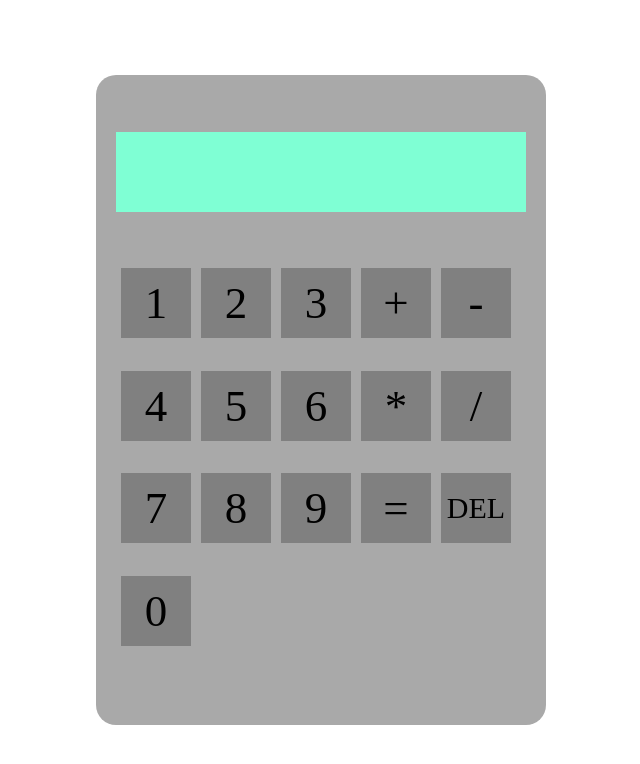
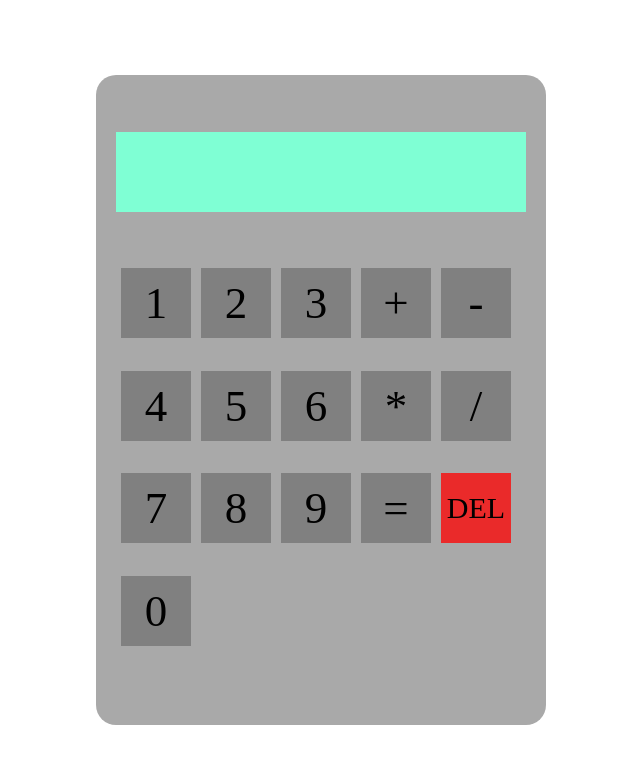
Before and after one commit to Solaire1903/calculator, a plain HTML site: page index.html in a window 1280 px wide. Shown: the whole page, without its empty margins (319-959 px from the left). Drawn offline with Linux system fonts and the light colour scheme.

Commit message:
Change DEL button color to red

```diff
--- a/styles.css
+++ b/styles.css
@@ -52,4 +52,5 @@ body {
 
 #button-del {
     font-size: 30px;
+    background-color: rgba(255, 0, 0, 0.753);
 }
```
